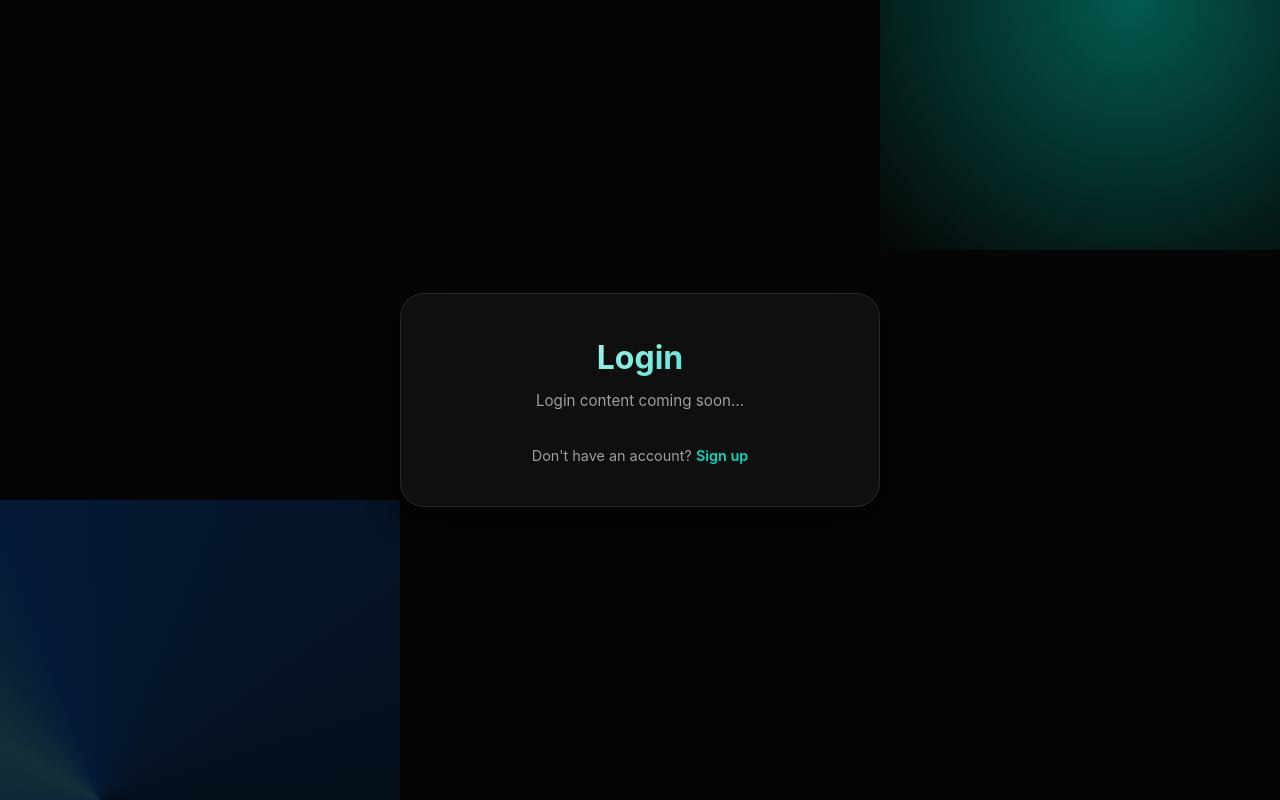
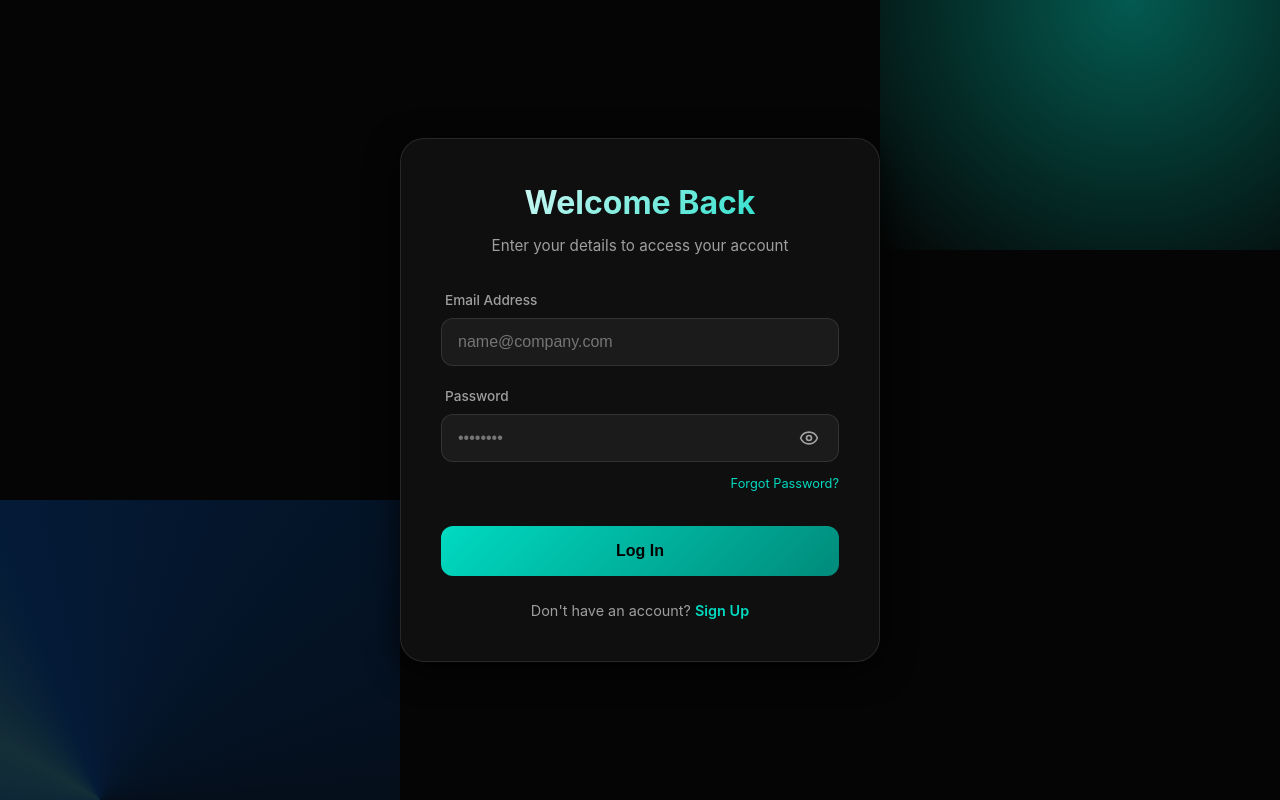
Before and after one commit to Navin-xmr/navin-frontend, a React (Vite) app in the folder frontend/: page /login in a window 1280 px wide. Built offline with nearby package versions, Linux system fonts and the light colour scheme.

Commit message:
feat: add login page

```diff
--- a/frontend/src/pages/auth/Login/Login.tsx
+++ b/frontend/src/pages/auth/Login/Login.tsx
@@ -1,16 +1,160 @@
-import React from 'react';
+import React, { useState } from 'react';
 import { Link } from 'react-router-dom';
+import { Eye, EyeOff } from 'lucide-react';
+import '../Signup/Signup.css';
+
+interface FormErrors {
+  email?: string;
+  password?: string;
+}
 
 const Login: React.FC = () => {
+  const [formData, setFormData] = useState({
+    email: '',
+    password: '',
+  });
+
+  const [errors, setErrors] = useState<FormErrors>({});
+  const [loading, setLoading] = useState(false);
+  const [showPassword, setShowPassword] = useState(false);
+  const [touched, setTouched] = useState<{ [key: string]: boolean }>({});
+
+  const validateField = (name: string, value: string) => {
+    let error = '';
+    if (name === 'email') {
+      if (!value) {
+        error = 'Email is required';
+      } else if (!/\S+@\S+\.\S+/.test(value)) {
+        error = 'Invalid email format';
+      }
+    } else if (name === 'password') {
+      if (!value) {
+        error = 'Password is required';
+      }
+    }
+    return error;
+  };
+
+  const handleBlur = (e: React.FocusEvent<HTMLInputElement>) => {
+    const { name, value } = e.target;
+    setTouched(prev => ({ ...prev, [name]: true }));
+    const error = validateField(name, value);
+    setErrors(prev => ({ ...prev, [name]: error }));
+  };
+
+  const handleChange = (e: React.ChangeEvent<HTMLInputElement>) => {
+    const { name, value } = e.target;
+    setFormData(prev => ({ ...prev, [name]: value }));
+
+    // Clear error as user types if they've already touched it
+    if (touched[name]) {
+      const error = validateField(name, value);
+      setErrors(prev => ({ ...prev, [name]: error }));
+    }
+  };
+
+  const validateAll = () => {
+    const emailError = validateField('email', formData.email);
+    const passwordError = validateField('password', formData.password);
+
+    setErrors({
+      email: emailError,
+      password: passwordError,
+    });
+
+    setTouched({
+      email: true,
+      password: true,
+    });
+
+    return !emailError && !passwordError;
+  };
+
+  const handleSubmit = async (e: React.FormEvent) => {
+    e.preventDefault();
+    if (!validateAll()) return;
+
+    setLoading(true);
+    // Simulate API call
+    setTimeout(() => {
+      setLoading(false);
+      alert('Login successful (simulation)');
+    }, 2000);
+  };
+
   return (
     <div className="auth-container">
       <div className="signup-card">
         <div className="signup-header">
-          <h2>Login</h2>
-          <p>Login content coming soon...</p>
+          <h2>Welcome Back</h2>
+          <p>Enter your details to access your account</p>
         </div>
+
+        <form className="signup-form" onSubmit={handleSubmit} noValidate>
+          {/* Email Field */}
+          <div className="form-group">
+            <label htmlFor="email">Email Address</label>
+            <div className="input-wrapper">
+              <input
+                type="email"
+                id="email"
+                name="email"
+                placeholder="name@company.com"
+                value={formData.email}
+                onChange={handleChange}
+                onBlur={handleBlur}
+                className={errors.email ? 'error' : ''}
+                autoComplete="email"
+              />
+            </div>
+            {errors.email && <span className="error-message">{errors.email}</span>}
+          </div>
+
+          {/* Password Field */}
+          <div className="form-group">
+            <label htmlFor="password">Password</label>
+            <div className="input-wrapper">
+              <input
+                type={showPassword ? 'text' : 'password'}
+                id="password"
+                name="password"
+                placeholder="••••••••"
+                value={formData.password}
+                onChange={handleChange}
+                onBlur={handleBlur}
+                className={errors.password ? 'error' : ''}
+                autoComplete="current-password"
+              />
+              <button
+                type="button"
+                className="password-toggle"
+                onClick={() => setShowPassword(!showPassword)}
+                aria-label={showPassword ? 'Hide password' : 'Show password'}
+              >
+                {showPassword ? <EyeOff size={20} /> : <Eye size={20} />}
+              </button>
+            </div>
+            {errors.password && <span className="error-message">{errors.password}</span>}
+            <Link to="/forgot-password" style={{ alignSelf: 'flex-end', marginTop: '4px' }} className="forgot-password">
+              Forgot Password?
+            </Link>
+          </div>
+
+          {/* Submit Button */}
+          <button type="submit" className="submit-btn" disabled={loading} style={{ marginTop: '12px' }}>
+            {loading ? (
+              <>
+                <div className="loading-spinner"></div>
+                Logging in...
+              </>
+            ) : (
+              'Log In'
+            )}
+          </button>
+        </form>
+
         <p className="login-link">
-          Don't have an account? <Link to="/signup">Sign up</Link>
+          Don't have an account? <Link to="/signup">Sign Up</Link>
         </p>
       </div>
     </div>
--- a/frontend/src/pages/auth/Signup/Signup.css
+++ b/frontend/src/pages/auth/Signup/Signup.css
@@ -103,6 +103,20 @@
     font-weight: 500;
     color: var(--text-muted);
     margin-left: 4px;
+}
+
+.forgot-password {
+    align-self: flex-end;
+    font-size: 0.8rem;
+    color: var(--teal-primary);
+    text-decoration: none;
+    margin-top: -4px;
+    transition: all 0.2s ease;
+}
+
+.forgot-password:hover {
+    text-decoration: underline;
+    opacity: 0.8;
 }
 
 .input-wrapper {
```
